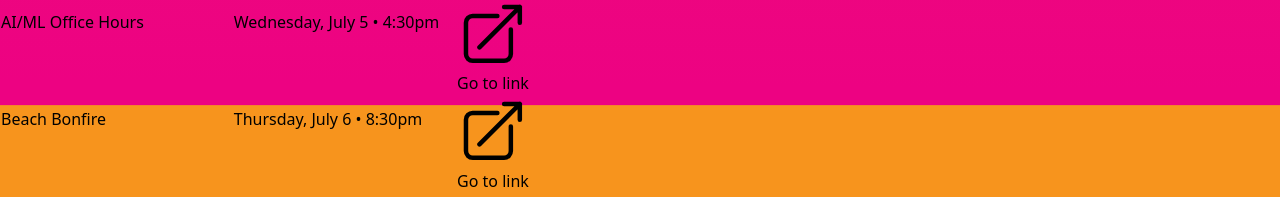
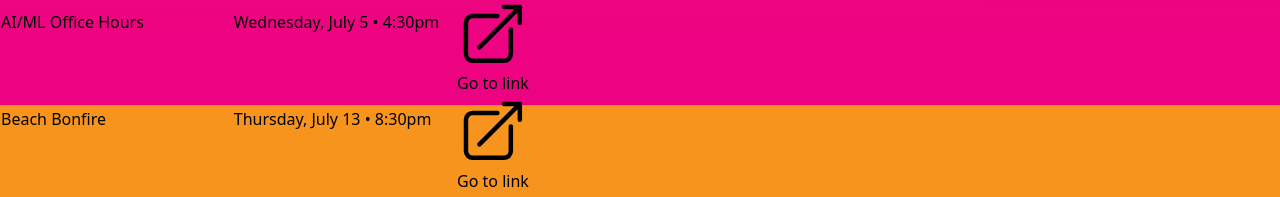
Before and after one commit to brevdev/endlessaisummer, a Next.js app: page / in a window 1280 px wide. Shown: the part 6094-6291 px from the top of the page. Built offline with nearby package versions, Linux system fonts and the light colour scheme.

Commit message:
fix date

```diff
--- a/src/components/Table.jsx
+++ b/src/components/Table.jsx
@@ -26,7 +26,7 @@ const events = [
   {
     name: 'Beach Bonfire',
     description: 'come hang out and chat about AI/ML',
-    date: 'Thursday, July 6',
+    date: 'Thursday, July 13',
     time: '8:30pm',
     link: 'https://partiful.com/e/qz03LwLS6K9heGv6JEJf',
     imageUrl: bonfire.src,
```
